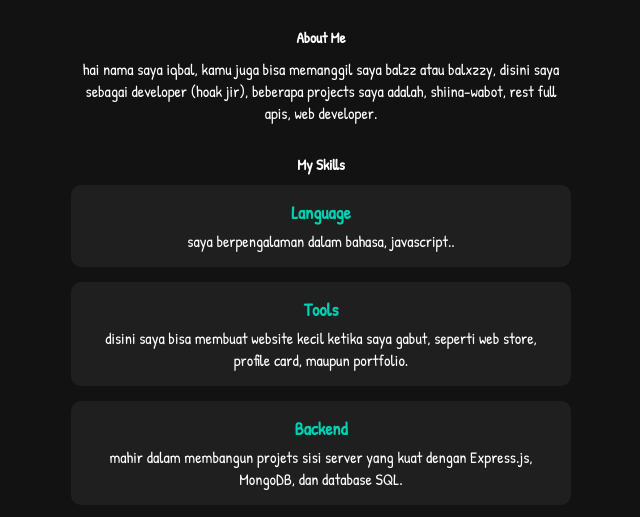
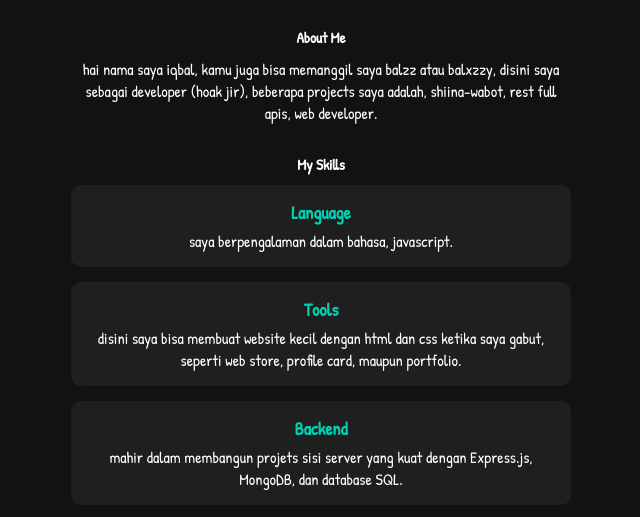
Before and after one commit to balxz/portofolio, a plain HTML site: page index.html in a window 1280 px wide. Shown: the part 241-758 px from the top of the page, without its empty margins (319-959 px from the left). Drawn offline with Linux system fonts and the light colour scheme.

Commit message:
Update index.html

```diff
--- a/index.html
+++ b/index.html
@@ -47,11 +47,11 @@
       <h3>My Skills</h3>
       <div class="skill-item">
         <h4>Language</h4>
-        <p>saya berpengalaman dalam bahasa, javascript..</p>
+        <p>saya berpengalaman dalam bahasa, javascript.</p>
       </div>
       <div class="skill-item">
         <h4>Tools</h4>
-        <p>disini saya bisa membuat website kecil ketika saya gabut, seperti web store, profile card, maupun portfolio.</p>
+        <p>disini saya bisa membuat website kecil dengan html dan css ketika saya gabut, seperti web store, profile card, maupun portfolio.</p>
       </div>
       <div class="skill-item">
         <h4>Backend</h4>
```
